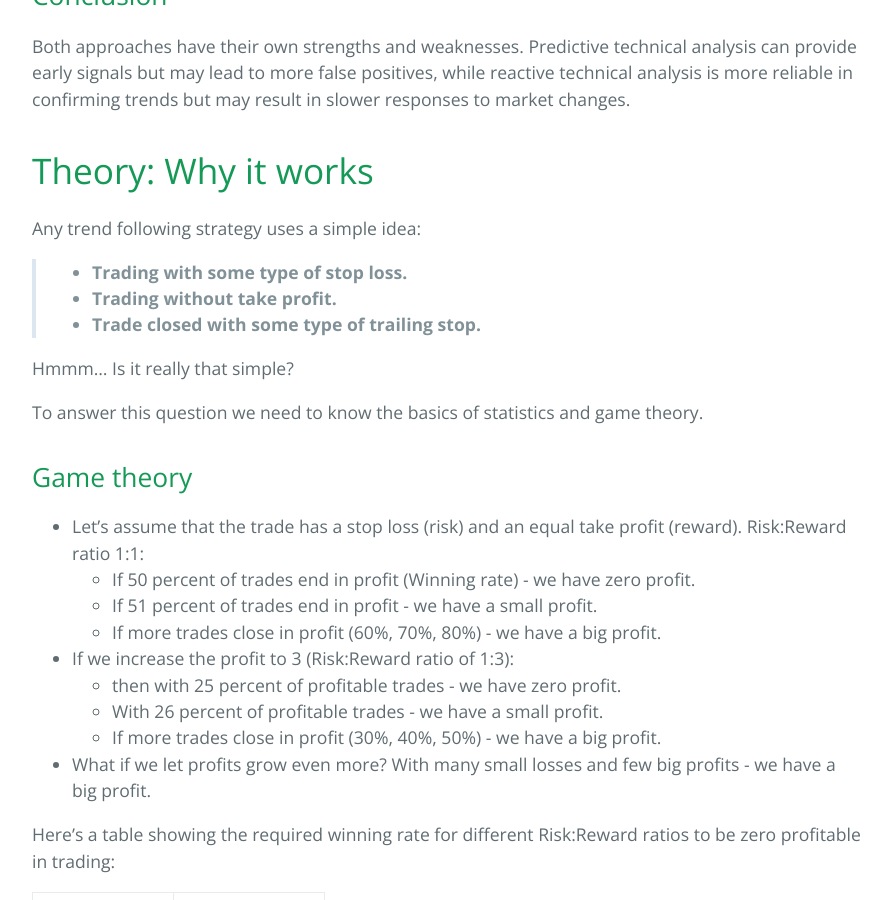
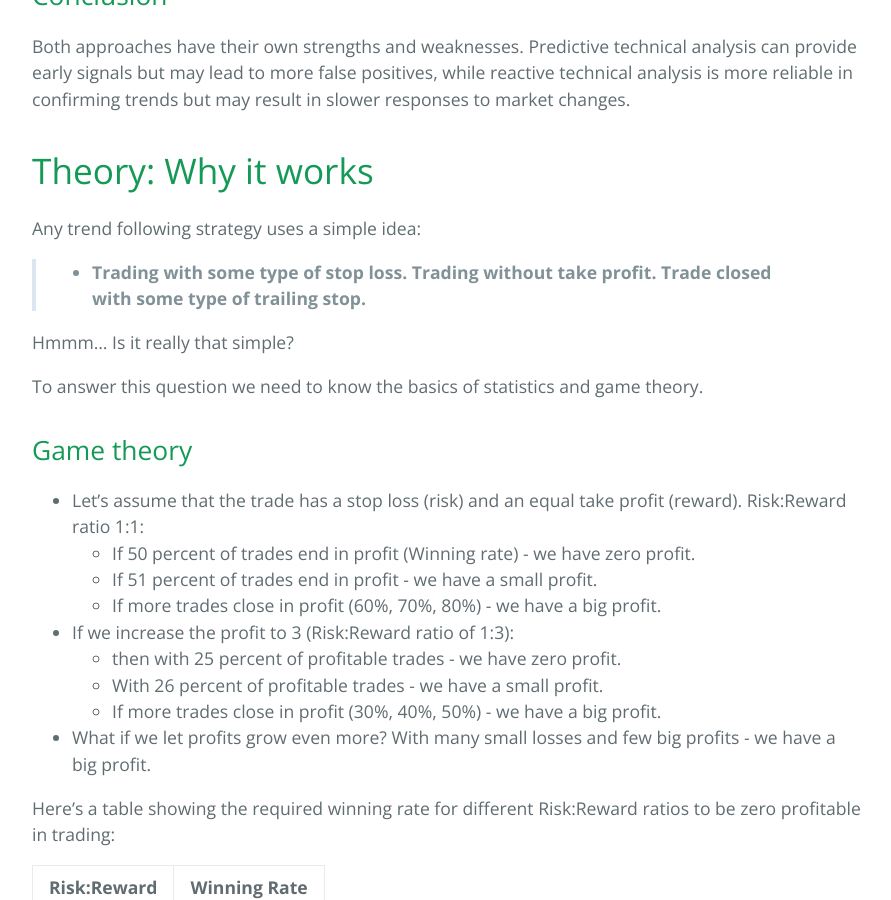
Before and after one commit to sergeyen7/sergeyen7.github.io, a Jekyll site: the page built from index.md, in a window 1280 px wide and 900 px high, scrolled down 8877 px. Shown: the whole window, without its empty margins (192-1083 px from the left). Built offline with Jekyll 4.4.1, drawn with Linux system fonts in a browser that asks for light colours; nearby versions of some CDN libraries.

```diff
--- a/index.md
+++ b/index.md
@@ -272,9 +272,7 @@ Both approaches have their own strengths and weaknesses. Predictive technical an
 
 Any trend following strategy uses a simple idea:
 
-> * **Trading with some type of stop loss.**
-> * **Trading without take profit.**
-> * **Trade closed with some type of trailing stop.**
+> * **Trading with some type of stop loss. Trading without take profit. Trade closed with some type of trailing stop.**
 
 Hmmm... Is it really that simple?
 
```
